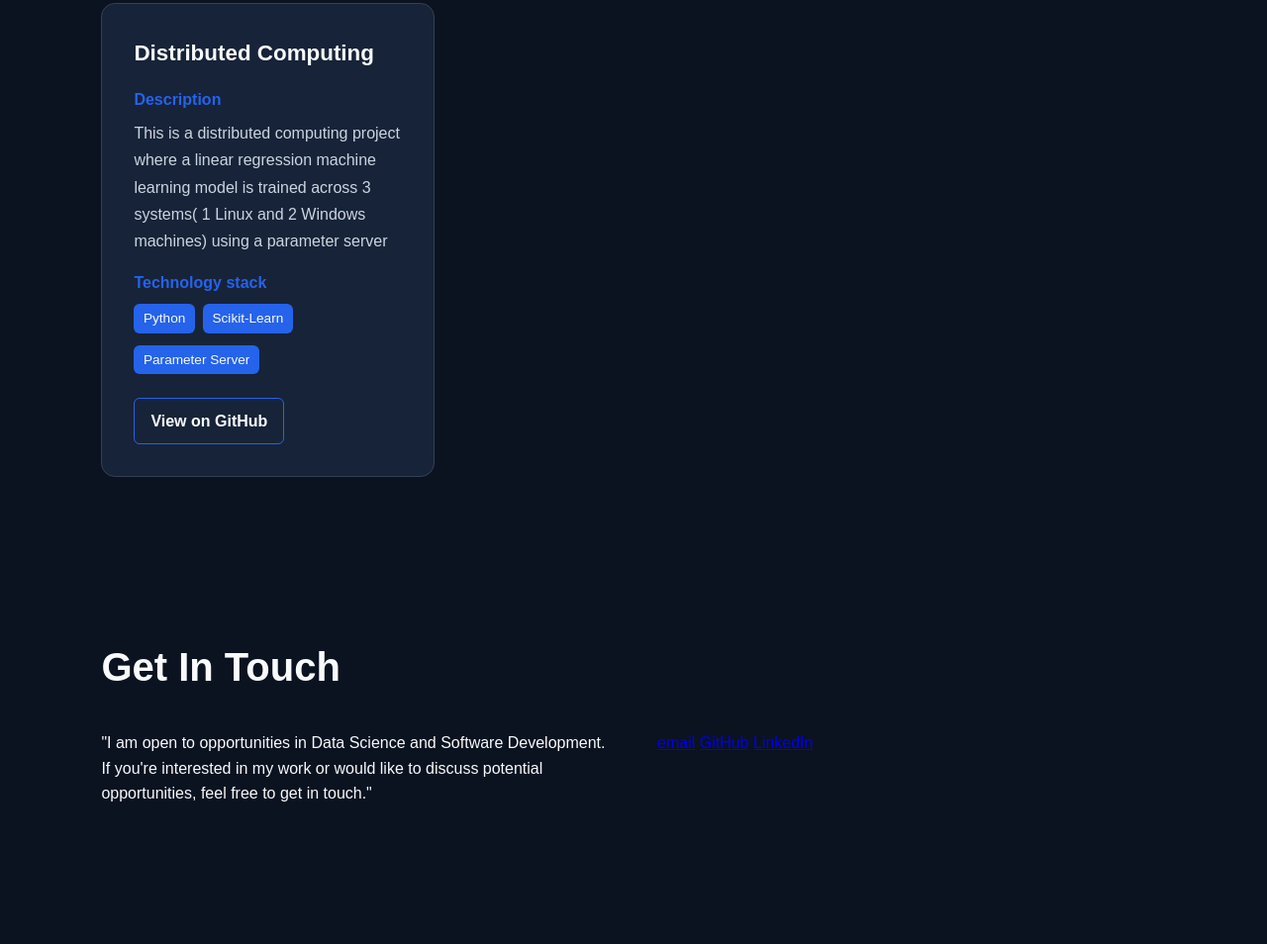
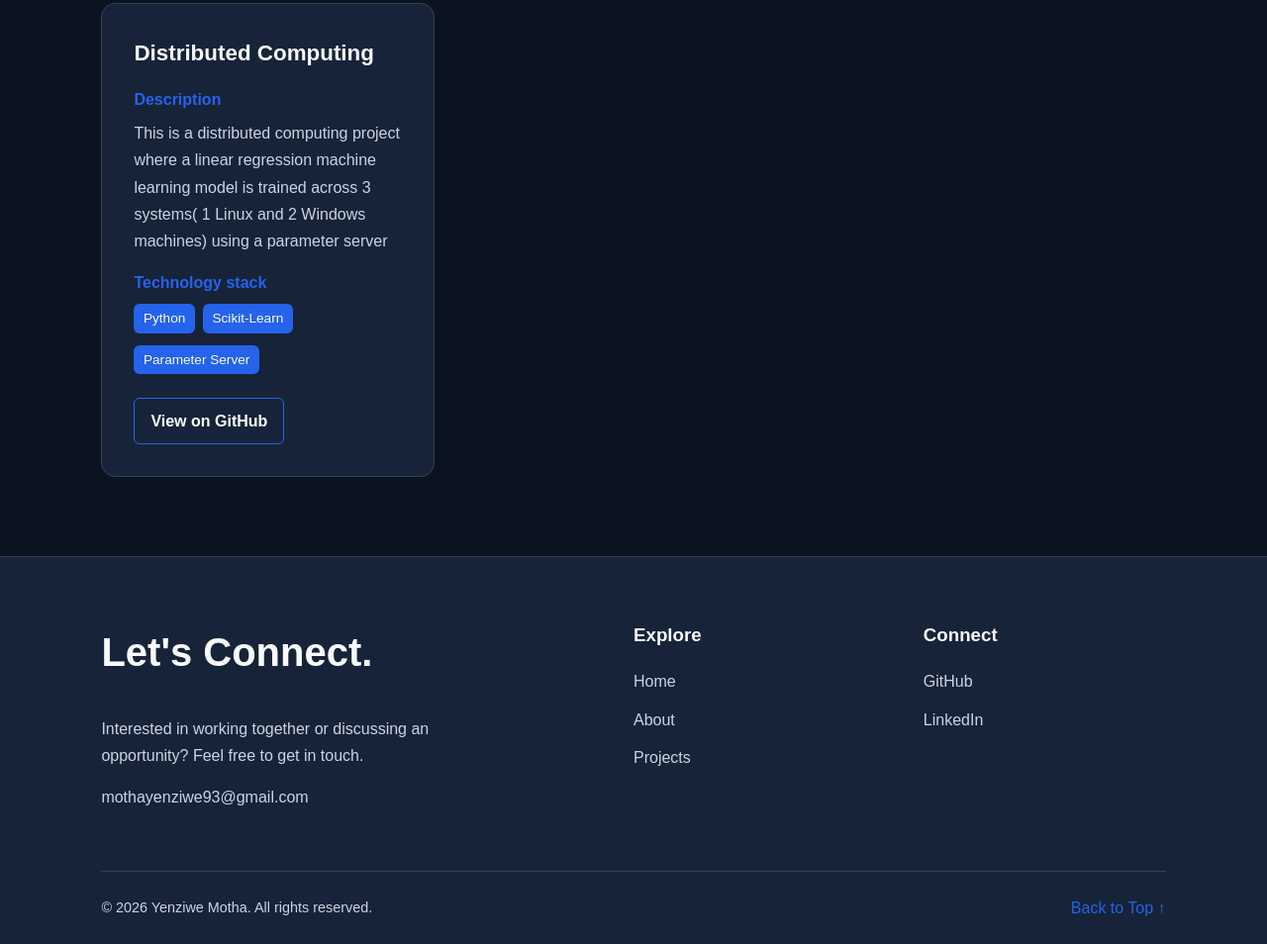
Before and after one commit to YenziweMotha/YenziweMotha.github.io, a plain HTML site: page index.html in a window 1280 px wide. Shown: the part 2261-3215 px from the top of the page at 99% size. Before the commit the page ends 3156 px from the top, so only its background shows below. Drawn offline with Linux system fonts and the light colour scheme.

Commit message:
Styled contact section

```diff
--- a/index.html
+++ b/index.html
@@ -131,21 +131,48 @@
                 </article>
                 </div>
             </section>
-            <section id="contact">
-    <h2>Get In Touch</h2>
-    <div class="contact-content">
-        <div class="contact-intro">
-              <p>"I am open to opportunities in Data Science and Software Development.
-                If you're interested in my work or would like to discuss potential opportunities, feel free to get in touch." </p>
+
+<footer id="contact">
+    <div class="footer-content">
+
+        <div class="footer-intro">
+            <h2>Let's Connect.</h2>
+            <p>
+                Interested in working together or discussing
+                an opportunity? Feel free to get in touch.
+            </p>
+            <a href="mailto:mothayenziwe93@gmail.com">
+                mothayenziwe93@gmail.com
+            </a>
         </div>
 
-        <div class="contact-links">
-            <a href="mailto:mothayenziwe93@gmail.com">email</a>
-            <a href="https://github.com/YenziweMotha" target="_blank " rel="noopener noreferrer"> GitHub</a>
-            <a href="https://linkedin.com/in/yenziwe-motha-45198b303/" target="_blank " rel="noopener noreferrer">LinkedIn</a>
+        <div class="footer-navigation">
+            <h3>Explore</h3>
+            <a href="#home">Home</a>
+            <a href="#about">About</a>
+            <a href="#projects">Projects</a>
         </div>
+
+        <div class="footer-socials">
+            <h3>Connect</h3>
+            <a href="https://github.com/YenziweMotha"
+               target="_blank" rel="noopener noreferrer">
+                GitHub
+            </a>
+            <a href="https://linkedin.com/in/yenziwe-motha-45198b303/"
+               target="_blank" rel="noopener noreferrer">
+                LinkedIn
+            </a>
+        </div>
+
     </div>
-</section>
+
+    <div class="footer-bottom">
+        <p>&copy; 2026 Yenziwe Motha. All rights reserved.</p>
+        <a href="#home">Back to Top ↑</a>
+    </div>
+</footer>
+
 
         </main>
     </body>
--- a/styles.css
+++ b/styles.css
@@ -310,3 +310,83 @@ body{
         gap: 2rem;
     }
 }
+
+#contact {
+    background-color: var(--surface);
+    border-top: 1px solid var(--border);
+    padding: 4rem 8% 1.5rem;
+}
+
+.footer-content {
+    display: grid;
+    grid-template-columns: 2fr 1fr 1fr;
+    gap: 3rem;
+    padding-bottom: 3rem;
+}
+
+.footer-intro h2 {
+    color: var(--text);
+    font-size: 2rem;
+    margin-bottom: 1rem;
+}
+
+.footer-intro p {
+    color: var(--muted-text);
+    line-height: 1.7;
+    max-width: 400px;
+    margin-bottom: 1rem;
+}
+
+.footer-content a {
+    display: block;
+    width: fit-content;
+    color: var(--muted-text);
+    text-decoration: none;
+    margin-bottom: 0.8rem;
+    transition: color 0.3s ease;
+}
+
+.footer-content a:hover {
+    color: var(--primary);
+}
+
+.footer-navigation h3,
+.footer-socials h3 {
+    color: var(--text);
+    margin-bottom: 1.2rem;
+}
+
+.footer-bottom {
+    border-top: 1px solid var(--border);
+    padding-top: 1.5rem;
+    display: flex;
+    justify-content: space-between;
+    align-items: center;
+    gap: 1rem;
+}
+
+.footer-bottom p {
+    color: var(--muted-text);
+    font-size: 0.9rem;
+}
+
+.footer-bottom a {
+    color: var(--primary);
+    text-decoration: none;
+}
+
+.footer-bottom a:hover {
+    color: var(--text);
+}
+
+@media (max-width: 768px) {
+    .footer-content {
+        grid-template-columns: 1fr;
+        gap: 2rem;
+    }
+
+    .footer-bottom {
+        flex-direction: column;
+        align-items: flex-start;
+    }
+}
```
